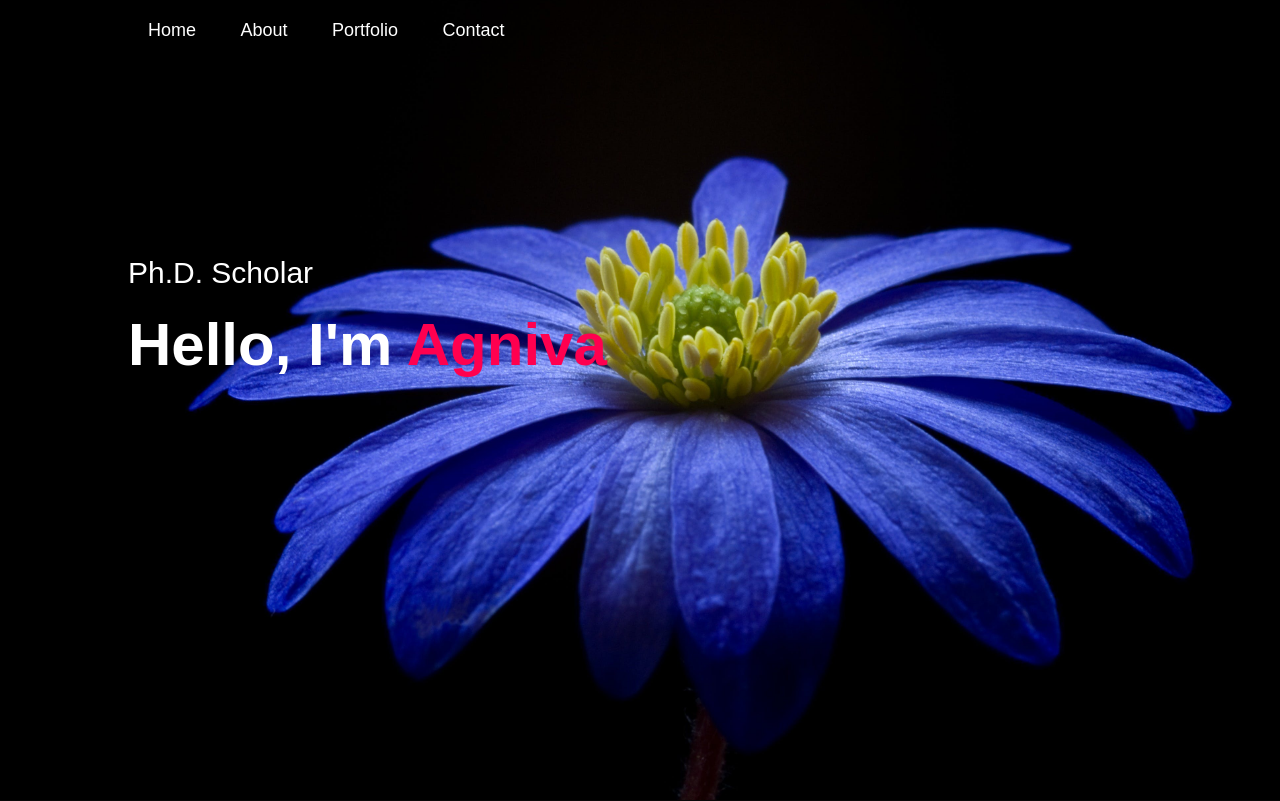
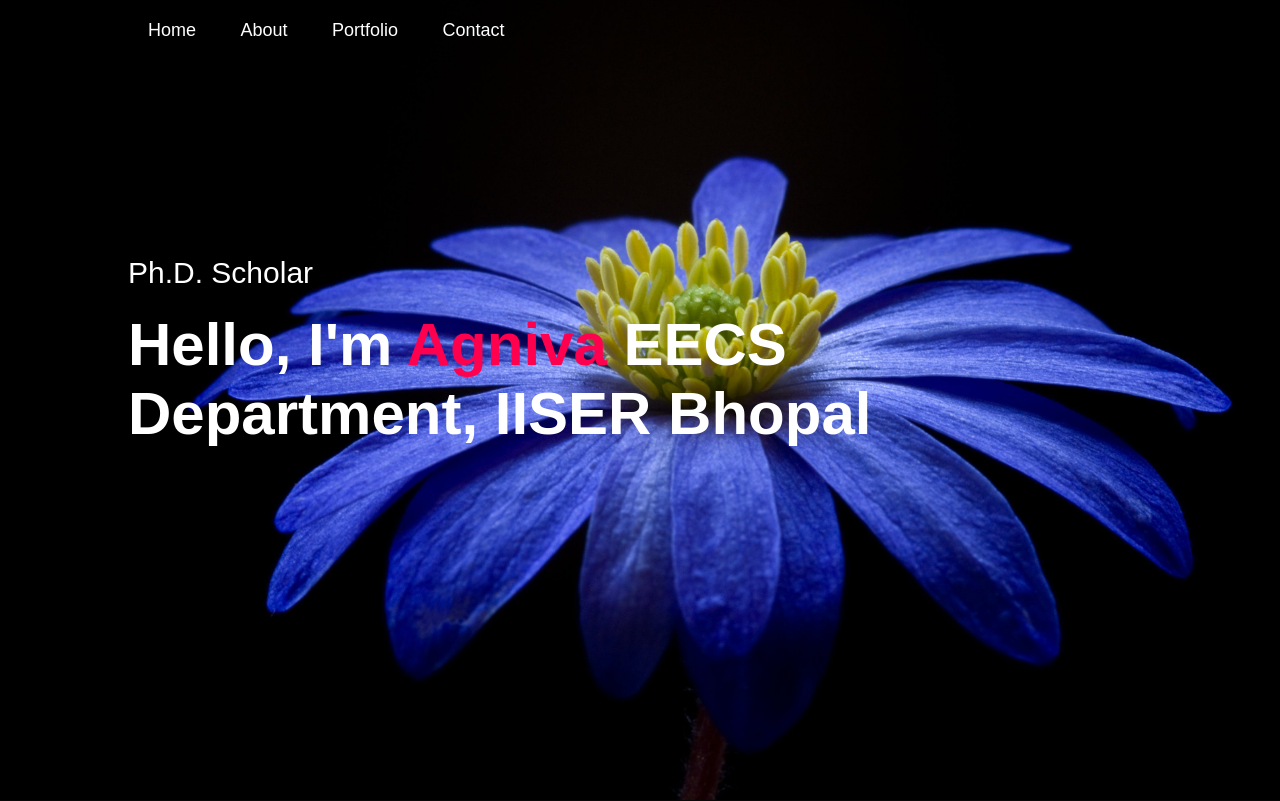
Before and after one commit to agniva22/Webpage, a plain HTML site: page index.html in a window 1280 px wide. Shown: the top 801 px of the page. Drawn offline with Linux system fonts and the light colour scheme.

Commit message:
Update index.html

```diff
--- a/index.html
+++ b/index.html
@@ -25,7 +25,7 @@
         </nav>
         <div class="header-text">
             <p>Ph.D. Scholar</p>
-            <h1>Hello, I'm <span>Agniva</span><br></h1>
+            <h1>Hello, I'm <span>Agniva</span> EECS Department, IISER Bhopal<br></h1>
         </div>
     </div>
 </div>
```
